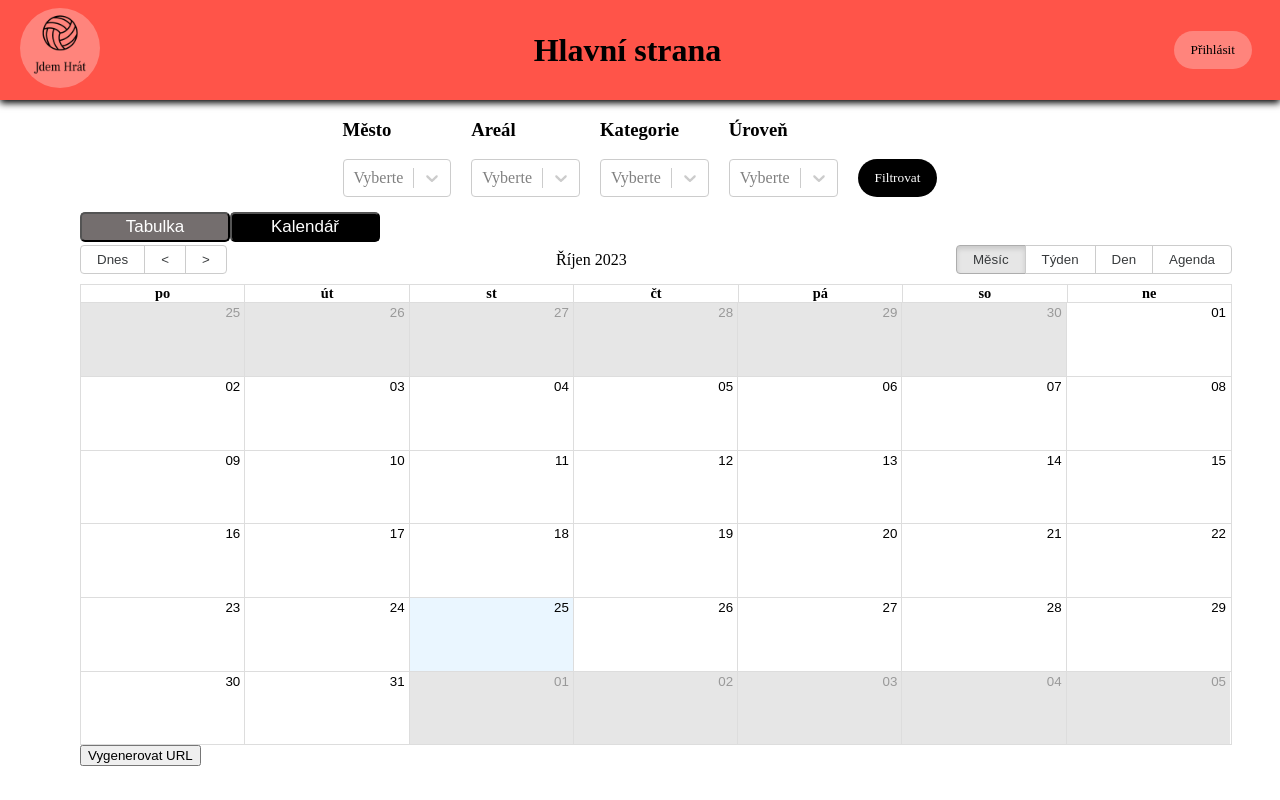
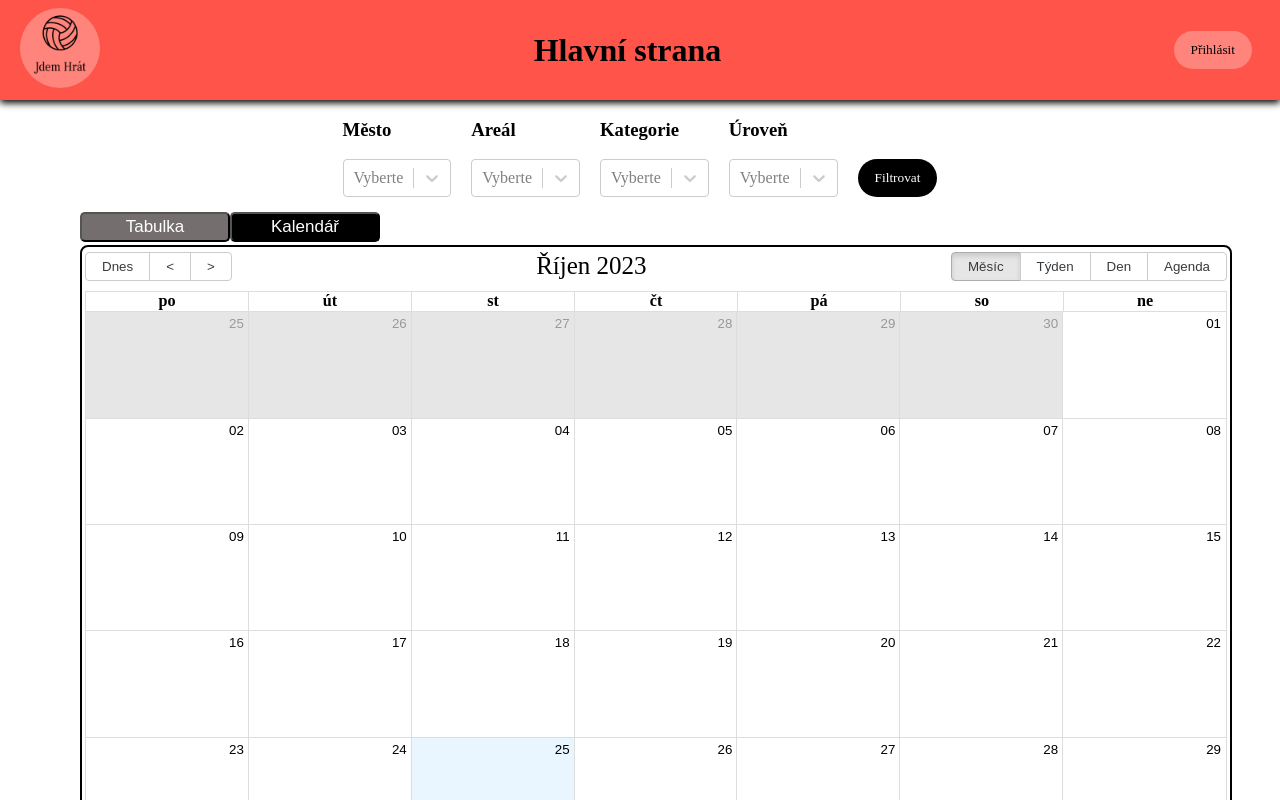
Before and after one commit to vacenovskyrichard/tournament_info_frontend, a React (Create React App) app: page / in a window 1280 px wide. Both pictures are taken after a click on the button "Kalendář". Shown: the top 800 px of the page. Built offline with nearby package versions, Linux system fonts and the light colour scheme; no server answers; a web font is replaced by a local one.

Commit message:
change styling of calendar

```diff
--- a/src/components/Calendar.js
+++ b/src/components/Calendar.js
@@ -98,33 +98,41 @@ export default function MyCalendar({
   const generateCalendarUrl = () => {
     if (filterResults !== undefined) {
       var city = "none";
-      if (
-        filterResults.city !== undefined &&
-        filterResults.city !== "Bez filtru"
-      ) {
-        city = filterResults.city;
+      if (filterResults.city) {
+        city = "";
+        filterResults.city.forEach((c) => {
+          city += c.label + ";";
+        });
+        city = city.slice(0, -1);
       }
+
       var areal = "none";
-      if (
-        filterResults.areal !== undefined &&
-        filterResults.areal !== "Bez filtru"
-      ) {
-        areal = filterResults.areal;
+      if (filterResults.areal) {
+        areal = "";
+        filterResults.areal.forEach((a) => {
+          areal += a.label + ";";
+        });
+        areal = areal.slice(0, -1);
       }
+
       var category = "none";
-      if (
-        filterResults.category !== undefined &&
-        filterResults.category !== "Bez filtru"
-      ) {
-        category = filterResults.category;
+      if (filterResults.category) {
+        category = "";
+        filterResults.category.forEach((c) => {
+          category += c.label + ";";
+        });
+        category = category.slice(0, -1);
       }
+
       var level = "none";
-      if (
-        filterResults.level !== undefined &&
-        filterResults.level !== "Bez filtru"
-      ) {
-        level = filterResults.level;
+      if (filterResults.level) {
+        level = "";
+        filterResults.level.forEach((l) => {
+          level += l.label + ";";
+        });
+        level = level.slice(0, -1);
       }
+
       setCalendarUrl(
         `https://jdem-hrat-58da3e527841.herokuapp.com/ical.feed/${city}/${areal}/${category}/${level}/`
       );
@@ -153,6 +161,7 @@ export default function MyCalendar({
           Kalendář
         </button>
       </div>
+      <div className="Calendar--calendar-box">
         <Calendar
           localizer={localizer}
           events={myEventsList}
@@ -160,9 +169,14 @@ export default function MyCalendar({
           messages={messages}
           startAccessor="start"
           endAccessor="end"
-        style={{ height: 500 }}
+          style={{
+            height: 700,
+            fontSize: 18,
+            backgroundColor: "white",
+          }}
           onSelectEvent={handleEventClick}
         />
+      </div>
       <Modal
         open={selectedEvent !== null}
         onClose={() => setSelectedEvent(null)}
@@ -194,7 +208,9 @@ export default function MyCalendar({
           </div>
         )}
       </Modal>
+      <div className="Calendar--url-button-box">
         <button onClick={generateCalendarUrl}>Vygenerovat URL</button>
+      </div>
       <Modal
         open={calendarUrl !== null}
         onClose={() => setCalendarUrl(null)}
--- a/src/styles/Calendar.css
+++ b/src/styles/Calendar.css
@@ -34,3 +34,31 @@
 
   color: white;
 }
+
+.Calendar--url-button-box {
+  display: flex;
+  align-items: center;
+  justify-content: center;
+}
+
+.Calendar--url-button-box > button {
+  display: flex;
+  align-items: center;
+  justify-content: center;
+  width: 200px;
+  height: 30px;
+  font-size: 17px;
+  border-radius: 15px;
+  background-color: black;
+  color: white;
+}
+
+.rbc-toolbar > span {
+  font-size: 25px; /* Adjust this value as needed */
+}
+
+.Calendar--calendar-box {
+  border: 2px solid black;
+  border-radius: 8px;
+  padding: 3px;
+}
```
Lines whose indentation alone changed are shown as unchanged.
